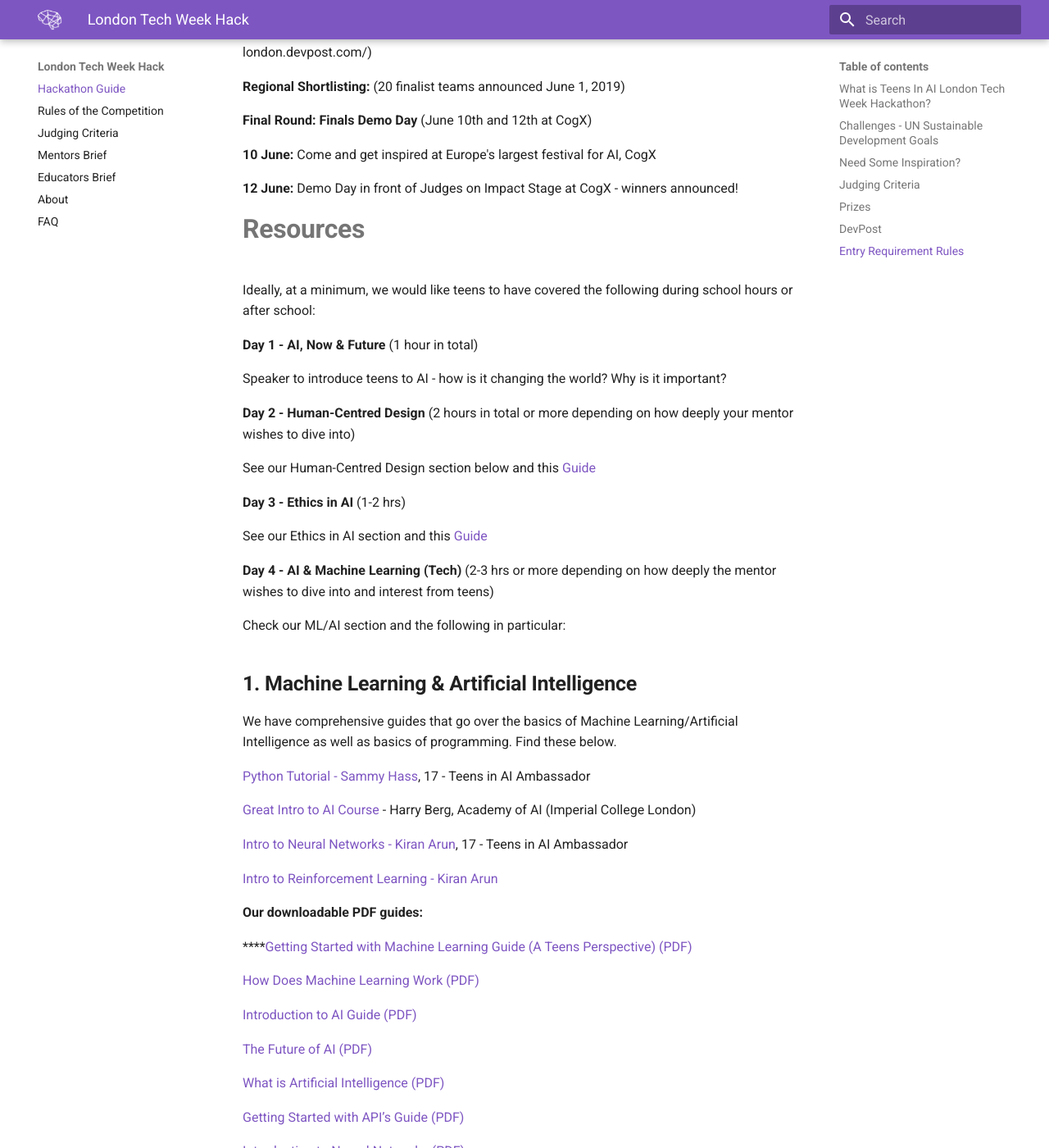
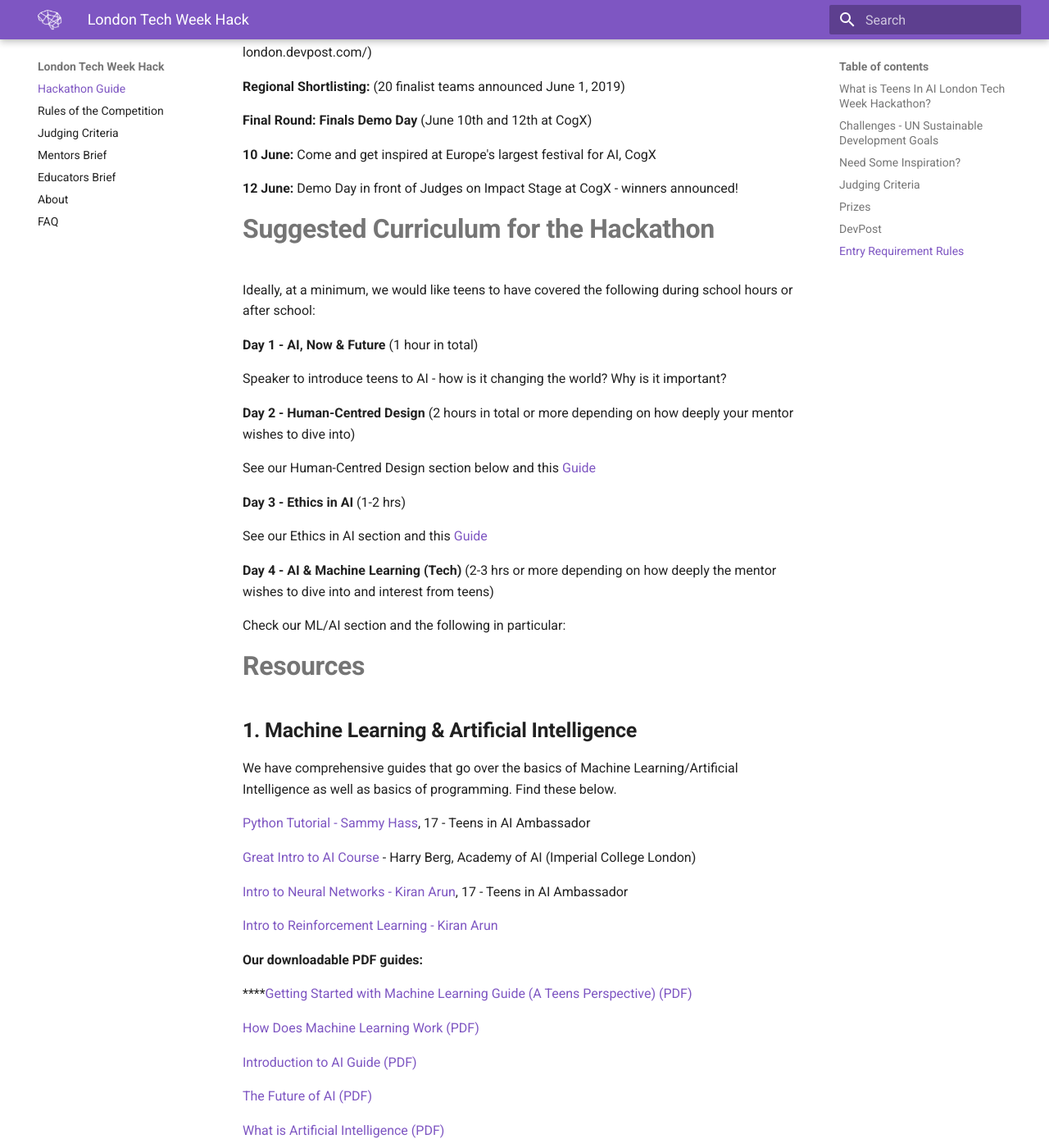
Before and after one commit to elenasinel/tech-week, an MkDocs documentation site: the page built from docs/index.md, in a window 1280 px wide and 1400 px high, scrolled down 6173 px. Shown: the whole window at 82% size. Built offline with MkDocs 1.6.1 and Material for MkDocs 9.7.7, drawn with Linux system fonts in a browser that asks for light colours.

Commit message:
Update Documentation “index”

```diff
--- a/docs/index.md
+++ b/docs/index.md
@@ -113,7 +113,9 @@
 
 **12 June:** Demo Day in front of Judges on Impact Stage at CogX - winners announced!
 
-# **Resources**
+
+
+# **Suggested Curriculum for the Hackathon**
 
 Ideally, at a minimum, we would like teens to have covered the following during school hours or after school:
 
```
Also changed, not shown: other parts of docs/index.md (+2 -0 lines).
